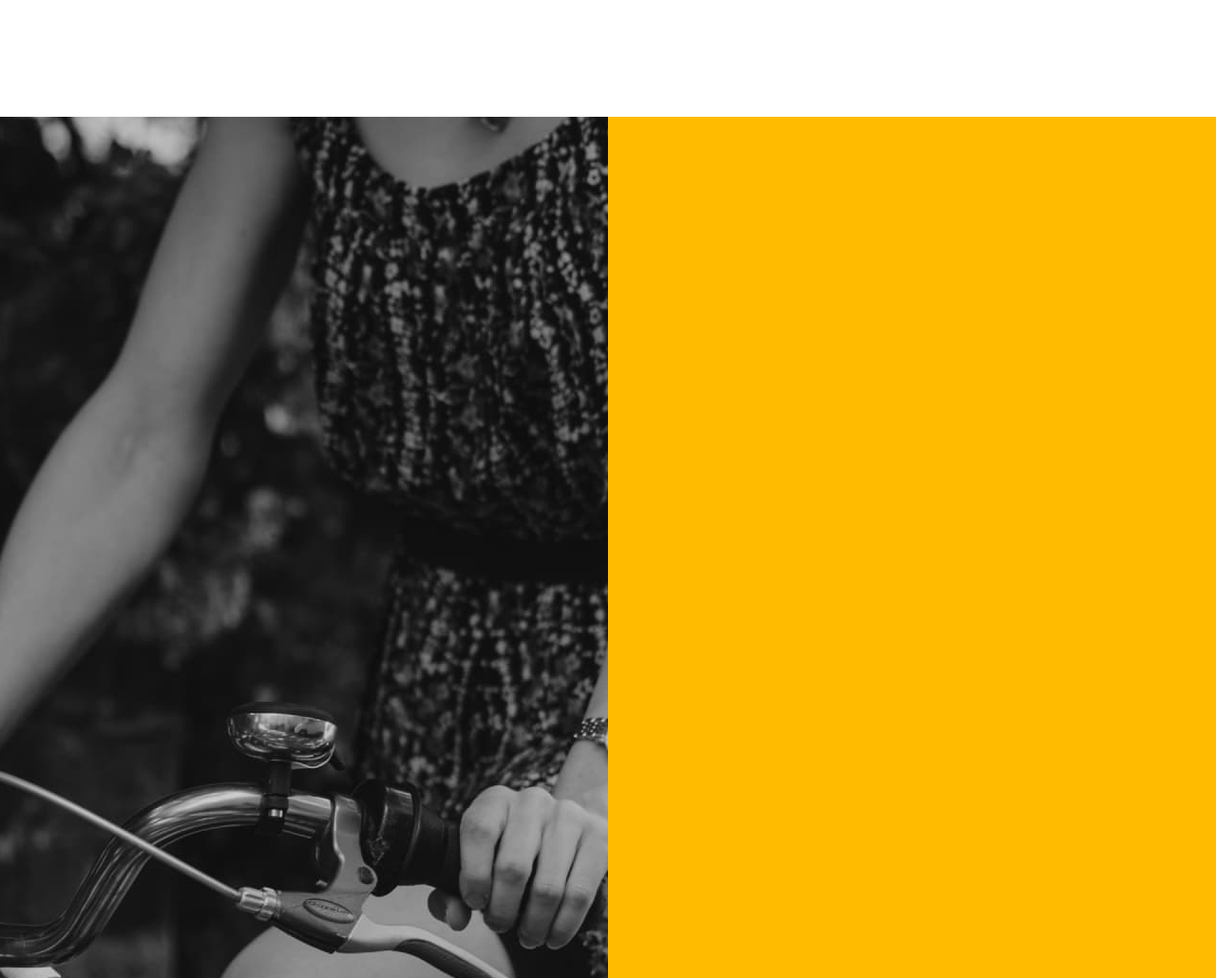
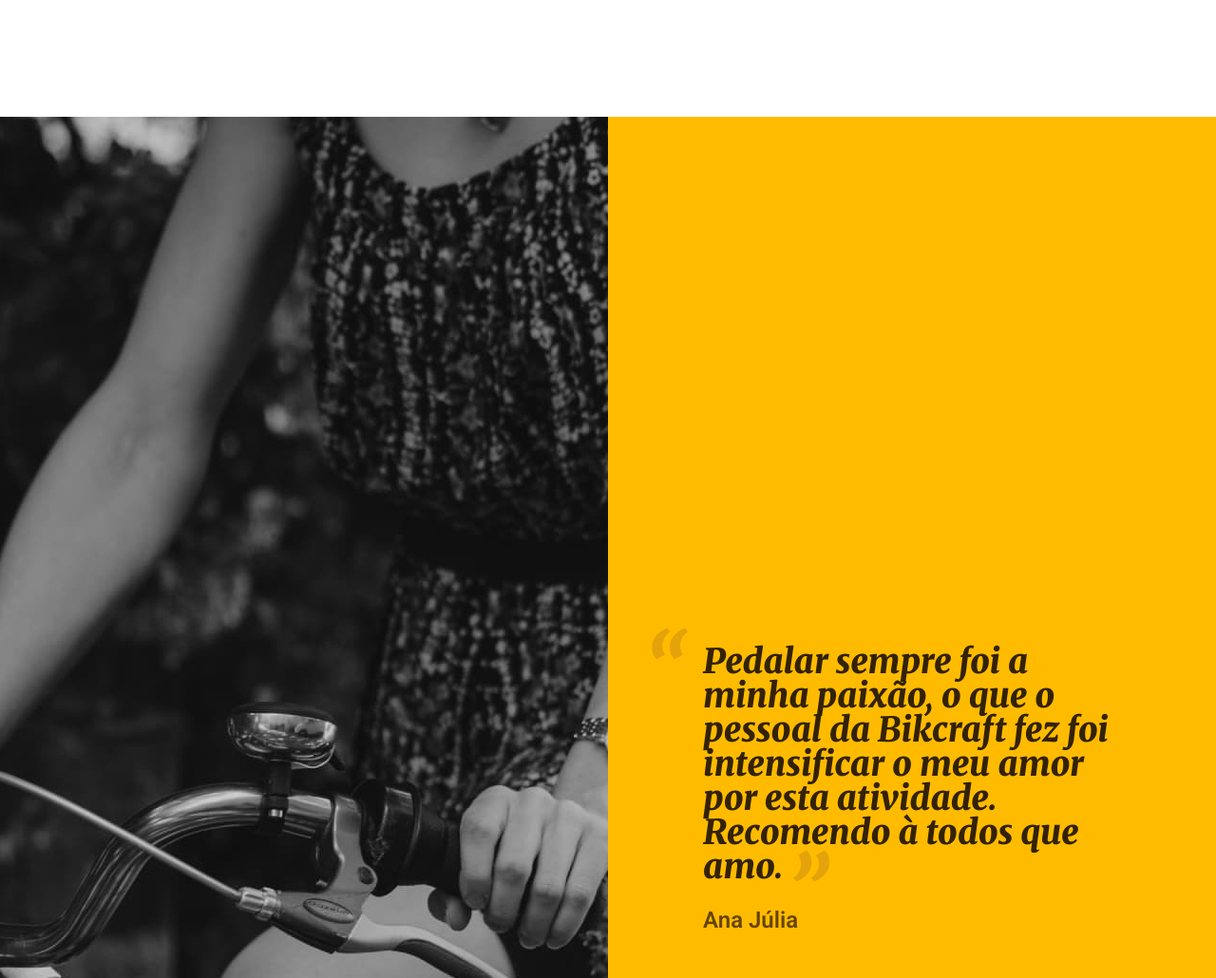
Before and after one commit to miguelkubrusly/origamid-bikcraft, a plain HTML site: page index.html in a window 1280 px wide. Shown: the part 3340-4370 px from the top of the page at 95% size. Drawn offline with Linux system fonts and the light colour scheme.

Commit message:
fix(home): 🐛 img was too big on depoimento

```diff
--- a/css/home/depoimento.css
+++ b/css/home/depoimento.css
@@ -1,8 +1,12 @@
+.depoimento-bg {
+  /* max-height:max-content; */
+}
+
 .depoimento {
-  width: 100%;
+  max-width: 1400px;
   display: grid;
-  background: var(--color-p1);
   grid-template-columns: repeat(2, 1fr);
+  margin: 0 auto;
 }
 
 .depoimento-img {
@@ -10,19 +14,24 @@
 }
 
 .depoimento img {
+
   object-fit: cover;
+  display: block;
+
   border-radius: initial;
 }
 
 .depoimento-content {
+  max-height: 100%;
   width: 100%;
   display: flex;
-  flex: 1px;
   flex-direction: column;
-  justify-content: end;
+  align-self: center;
+  /* justify-items: center; */
   gap: calc(40 / 18 * 1rem);
   background: var(--color-p1);
   padding: calc(100 / 18 * 1rem);
+  padding-bottom: 0;
 }
 
 .depoimento-content blockquote {
@@ -30,7 +39,7 @@
   font-size: 2rem;
   font-style: italic;
   font-weight: 900;
-  line-height: 1.33;
+  line-height: 1;
   color: var(--color-p5);
   position: relative;
 }
@@ -75,9 +84,6 @@
     gap: calc(20 / 18 * 1rem);
     padding-bottom: calc(40 / 18 * 1rem);
   }
-  .depoimento-content blockquote {
-    line-height: 1;
-  }
 }
 
 @media (max-width: 1199.98px) {
--- a/index.html
+++ b/index.html
@@ -10,7 +10,7 @@
       content="Bicicletas elétricas de alta precisão e qualidade, feitas sob medida para o cliente. Explore o mundo na sua velocidade com a Bikcraft."
     />
 
-    <link rel="preload" href="/css/style.css" />
+    <link rel="preload" href="/css/style.min.css" />
     <link rel="stylesheet" href="/css/style.css" />
     <link rel="preconnect" href="https://fonts.googleapis.com" />
     <link rel="preconnect" href="https://fonts.gstatic.com" crossorigin />
@@ -248,6 +248,7 @@
       </ul>
     </section>
 
+    <div class="bg-color-p1 depoimento-bg">
     <section class="depoimento">
       <div class="depoimento-img">
         <img
@@ -266,7 +267,7 @@
           </p>
         </blockquote>
         <span class="font-2-l color-p4">Ana Júlia</span>
-      </div>
+      </div></div>
     </section>
 
     <article class="seguros-bg bg-color-11">
```
